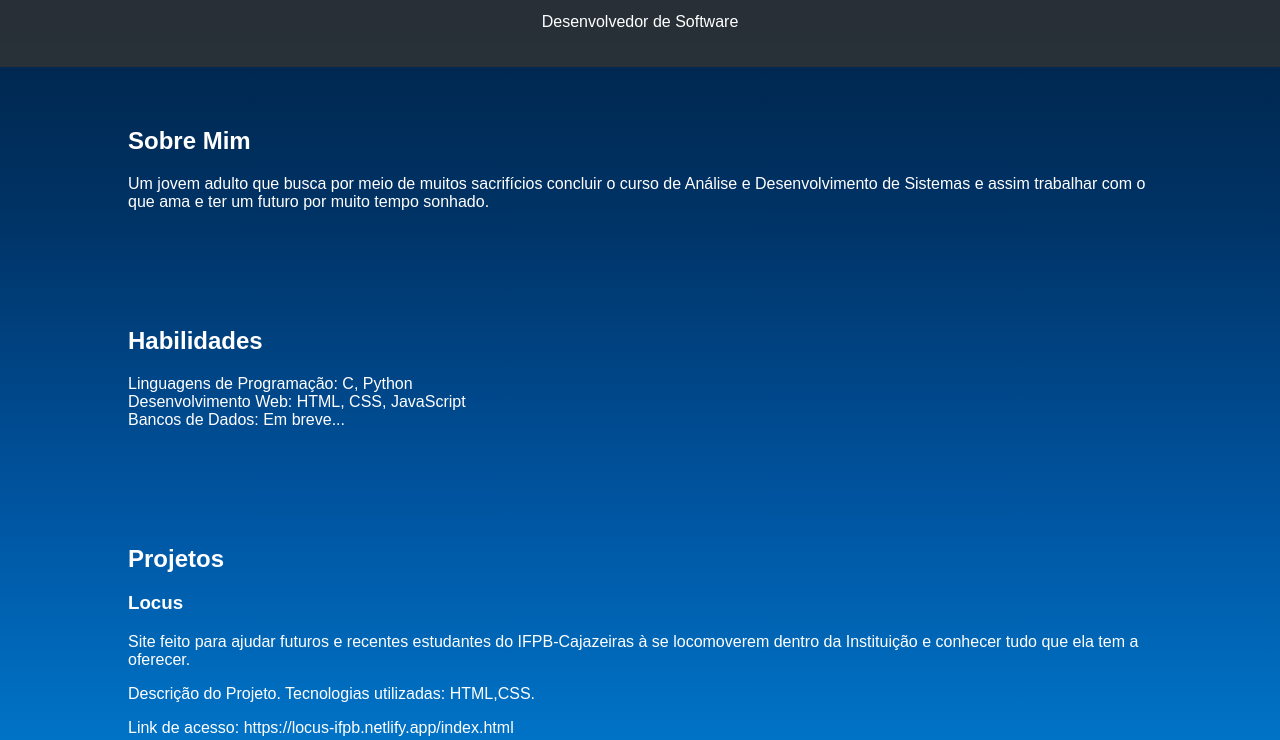
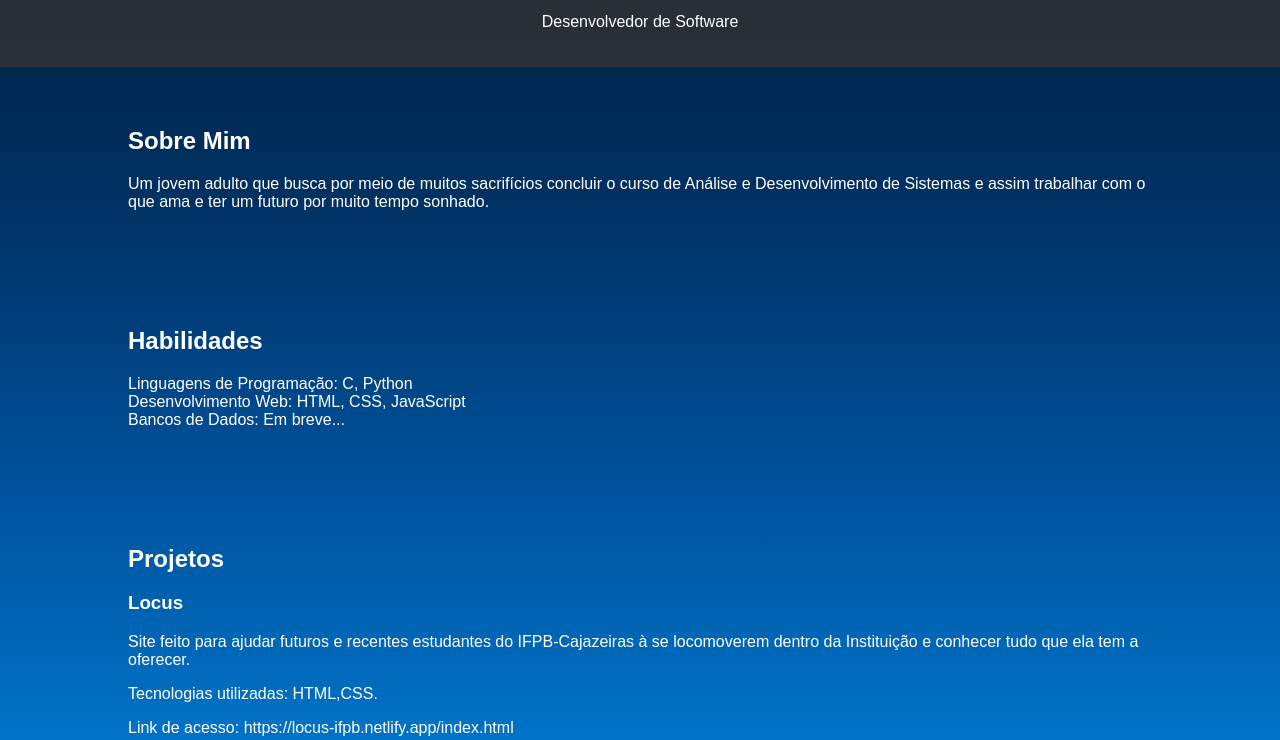
Before and after one commit to RhuannV/Rhuann-V, a plain HTML site: page index.html in a window 1280 px wide. Shown: the part 60-800 px from the top of the page. Drawn offline with Linux system fonts and the light colour scheme.

Commit message:
Correção HTML

```diff
--- a/index.html
+++ b/index.html
@@ -41,7 +41,7 @@
             <div class="project">
                 <h3>Locus</h3>
                 <p>Site feito para ajudar futuros e recentes estudantes do IFPB-Cajazeiras à se locomoverem dentro da Instituição e conhecer tudo que ela tem a oferecer. </p>
-                <p>Descrição do Projeto. Tecnologias utilizadas: HTML,CSS.</p>
+                <p>Tecnologias utilizadas: HTML,CSS.</p>
                 <p>Link de acesso: https://locus-ifpb.netlify.app/index.html</p>
             </div>
         </div>
```
